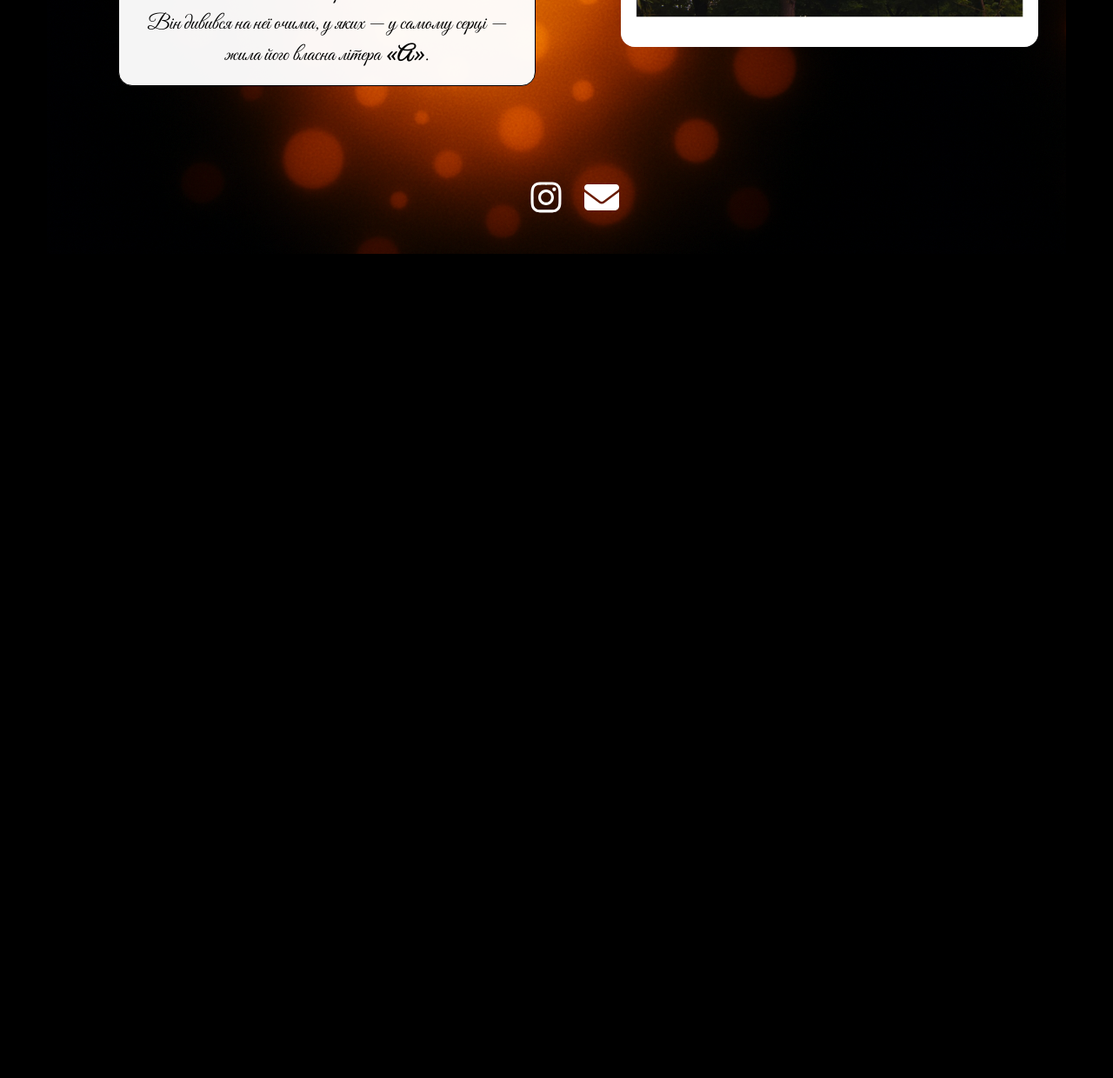
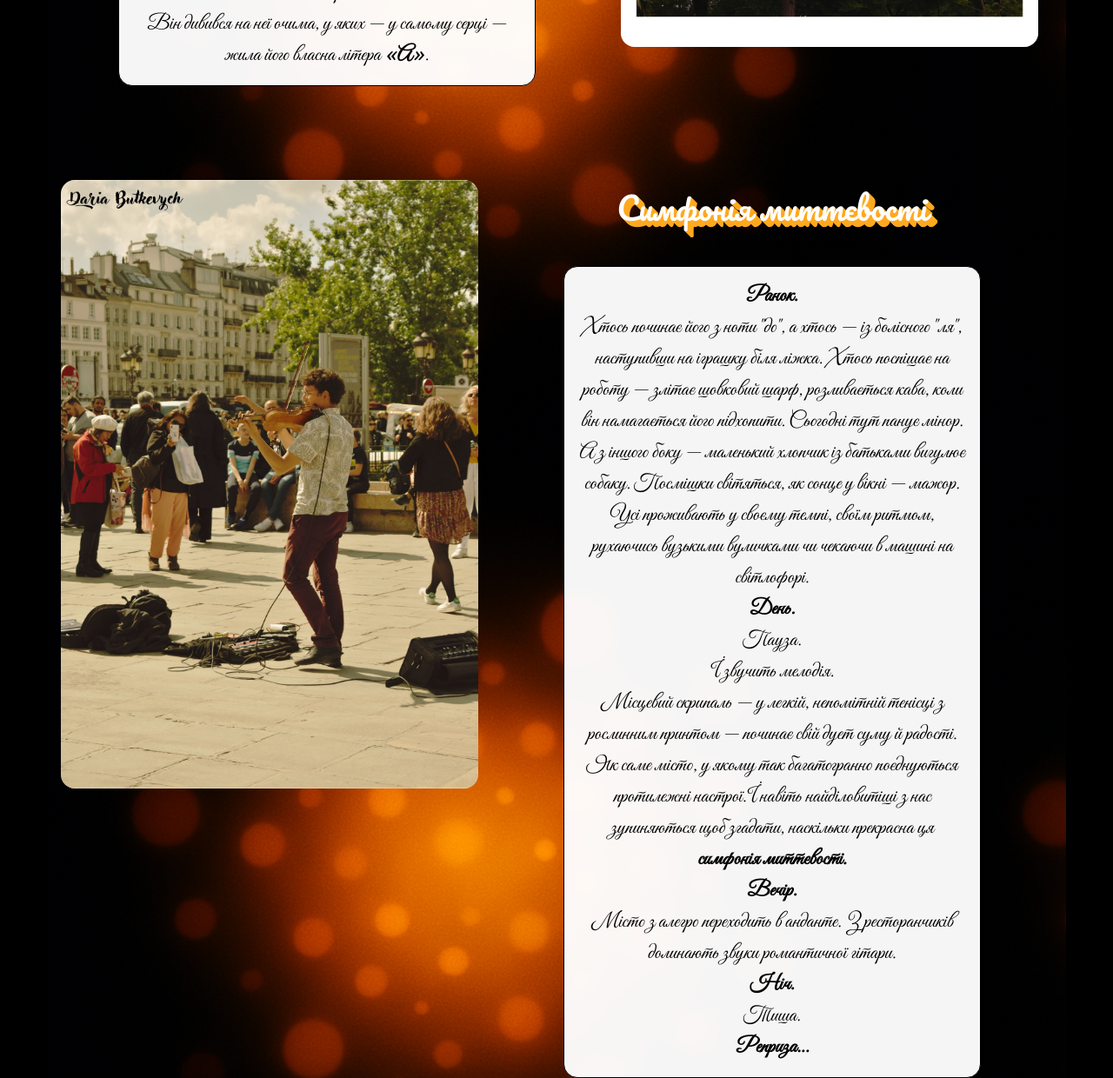
Before and after one commit to Butkevych/my-gallery, a website: page index.html in a window 1280 px wide. Shown: the part 10305-11545 px from the top of the page at 87% size. Before the commit the page ends 10605 px from the top, so only its background shows below. Drawn offline with Linux system fonts and the light colour scheme; a web font is replaced by a local one.

Commit message:
third day story - done ☑️

```diff
--- a/index.html
+++ b/index.html
@@ -397,7 +397,7 @@
             />
           </div>
         </section>
-        <section class="stories-photos" id="new">
+        <section class="stories-photos">
           <div class="story-content">
             <h3>Вежа Адріен</h3>
             <p>
@@ -432,6 +432,55 @@
             width="480"
             height="700"
           />
+        </section>
+        <section class="stories-photos" id="new">
+          <img
+            class="big-story-image"
+            src="./src/img/violinist.jpg"
+            alt="Violinist"
+            width="480"
+            height="700"
+          />
+          <div class="story-content">
+            <h3>Симфонія миттєвості</h3>
+            <p>
+              <strong>Ранок.</strong> <br />
+
+              Хтось починає його з ноти "до", а хтось — із болісного "ля",
+              наступивши на іграшку біля ліжка. Хтось поспішає на роботу —
+              злітає шовковий шарф, розливається кава, коли він намагається його
+              підхопити. Сьогодні тут панує мінор. А з іншого боку — маленький
+              хлопчик із батьками вигулює собаку. Посмішки світяться, як сонце у
+              вікні — мажор. Усі проживають у своєму темпі, своїм ритмом,
+              рухаючись вузькими вуличками чи чекаючи в машині на світлофорі.
+
+              <br />
+
+              <strong>День.</strong> <br />
+              Пауза.<br />
+              І звучить мелодія.<br />
+              Місцевий скрипаль — у легкій, непомітній тенісці з рослинним
+              принтом — починає свій дует суму й радості. Як саме місто, у якому
+              так багатогранно поєднуються протилежні настрої.І навіть
+              найділовитіші з нас зупиняються щоб згадати, наскільки прекрасна
+              ця <br />
+
+              <strong>симфонія миттєвості.</strong><br />
+              <strong>Вечір.</strong> <br />
+
+              Місто з алегро переходить в анданте. З ресторанчиків долинають
+              звуки романтичної гітари.<br />
+              <strong>Ніч.</strong> <br />
+              Тиша.<br />
+
+              <strong>Реприза…</strong>
+            </p>
+            <img
+              class="small-story-image"
+              src="./src/img/cafe-a-Paris.jpg"
+              alt="Cafe a Paris"
+            />
+          </div>
         </section>
 
         <footer>
```
Also changed, not shown: src/img/cafe-a-Paris.jpg (added), src/img/violinist.jpg (added).
